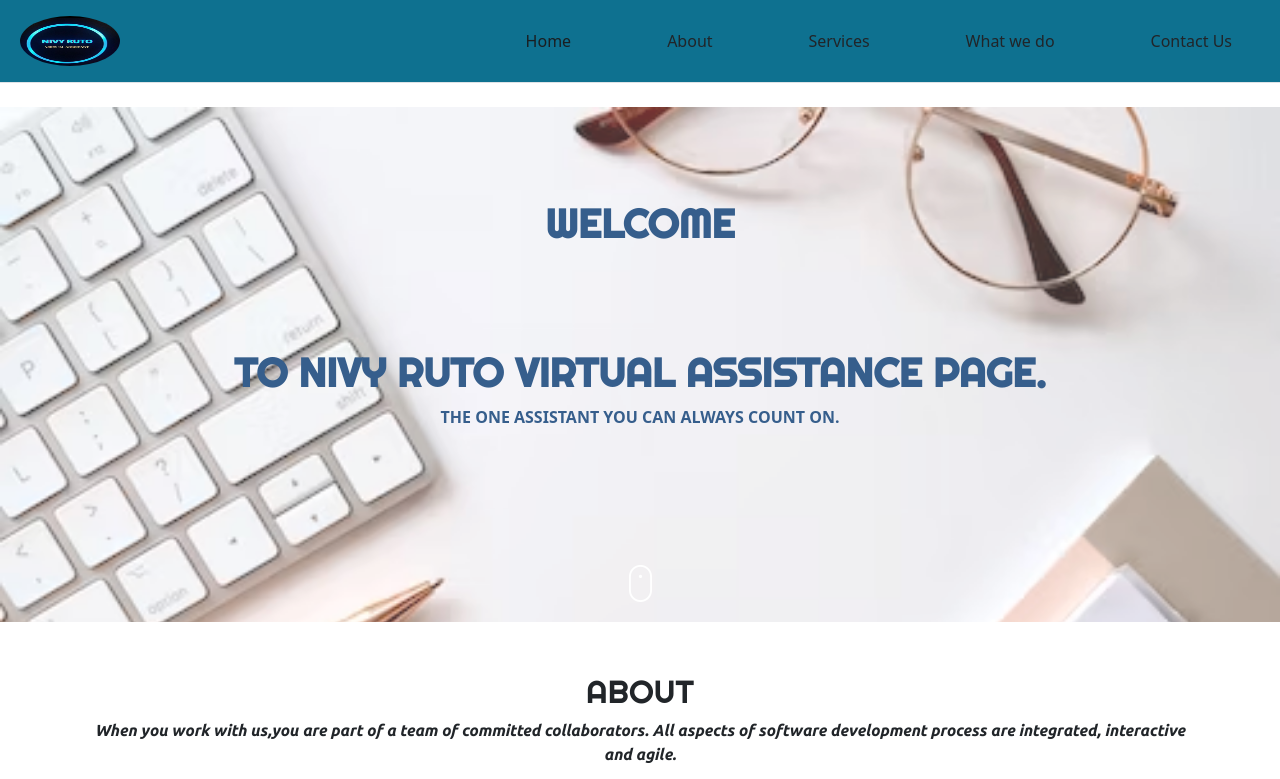
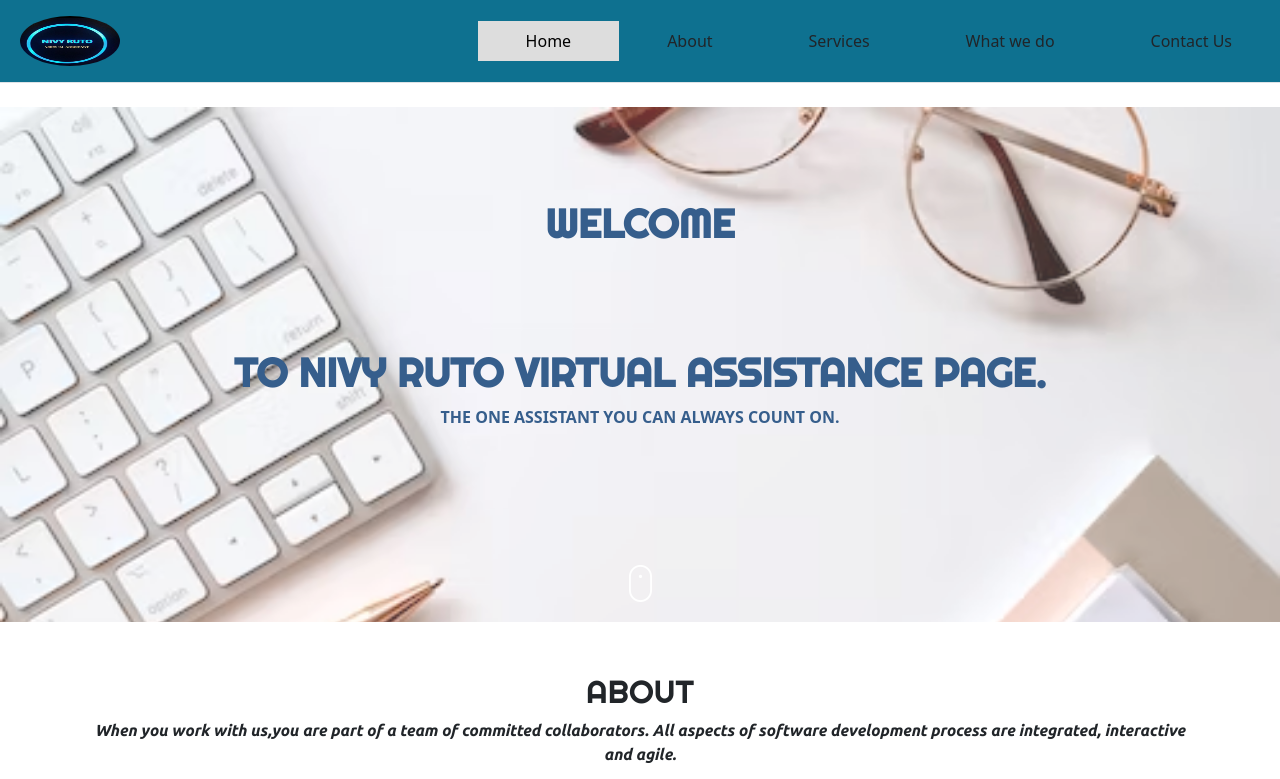
Before and after one commit to Kips-alih/nivyRuto, a plain HTML site: page index.html in a window 1280 px wide. In both pictures the pointer is over the link "Home". Shown: the top 779 px of the page. Drawn offline with nearby package versions, Linux system fonts and the light colour scheme.

Commit message:
Add hover effect on nav list

```diff
--- a/css/style.css
+++ b/css/style.css
@@ -189,3 +189,7 @@ header {
   margin-left: 20px;
   border-radius: 50%;
 }
+.nav a:hover {
+  background-color: #ddd;
+  color: black;
+}
```
